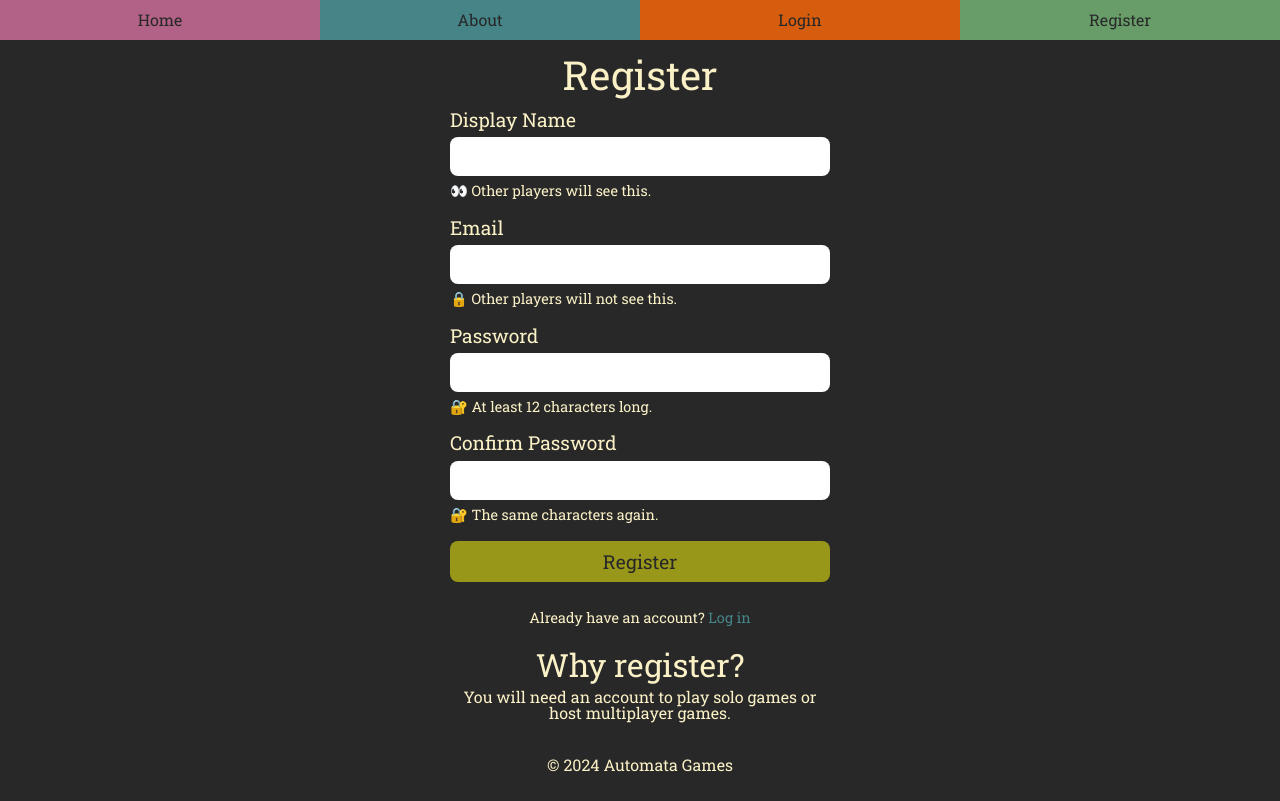
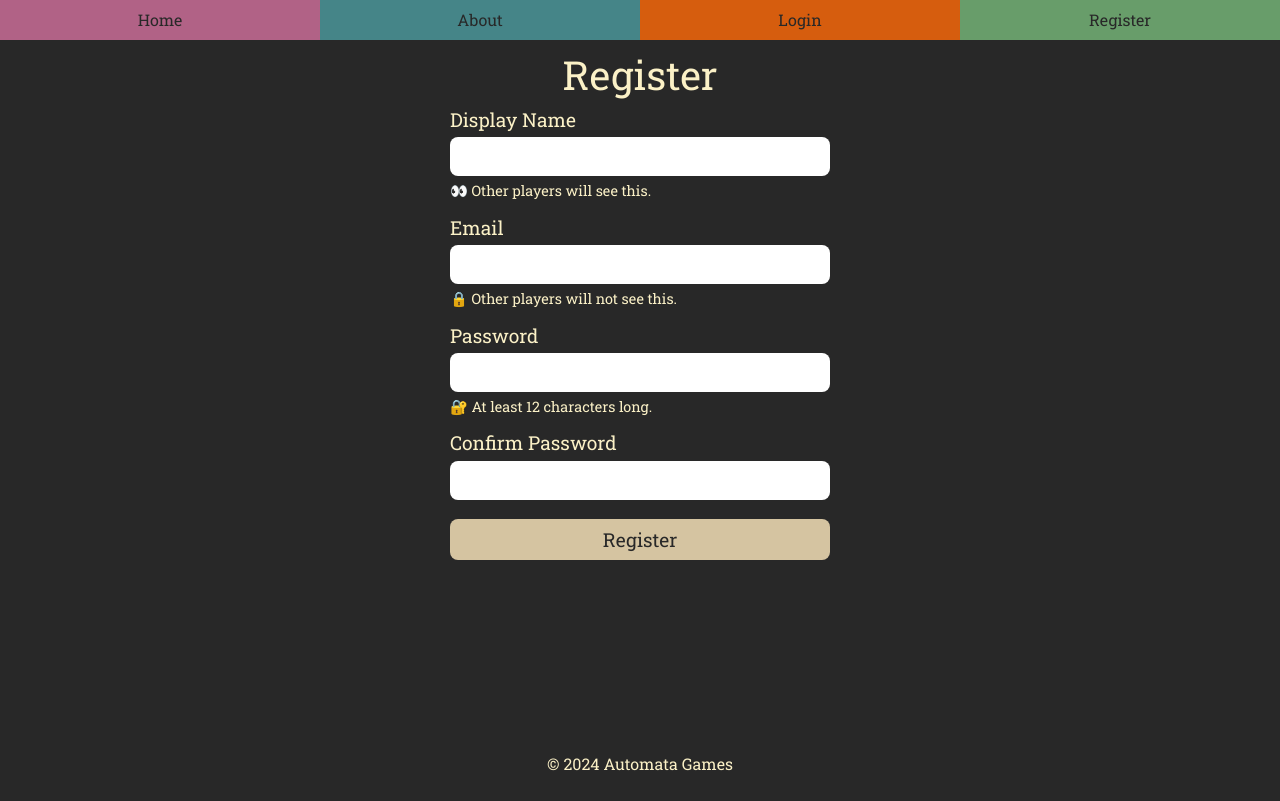
Before and after one commit to kyle-rader/rust-web-app, a SvelteKit app in the folder client/: page /register in a window 1280 px wide. Built offline with nearby package versions, Linux system fonts and the light colour scheme.

Commit message:
save posting registration form

```diff
--- /dev/null
+++ b/client/src/lib/types/error.ts
@@ -0,0 +1,4 @@
+export interface Error {
+    type: string;
+    msg: string;
+}
--- /dev/null
+++ b/client/src/lib/types/user.ts
@@ -0,0 +1,7 @@
+export interface User {
+    id: number;
+    display_name: string;
+    email: string;
+    createdAt: Date;
+    updatedAt: Date;
+}
--- a/client/src/routes/register/+page.svelte
+++ b/client/src/routes/register/+page.svelte
@@ -1,101 +1,39 @@
-<script>
-	let displayName = '';
-	let email = '';
-	let password = '';
-	let confirmPassword = '';
+<script lang="ts">
+	import RegisterForm from './register_form.svelte';
+	import { post } from '$lib/requests';
+	import type { User } from '$lib/types/user';
+	import type { Error } from '$lib/types/error';
 
-	function register() {
-		alert(
-			`TODO:\nRegistering\nHandle: ${displayName}\nEmail: ${email}\nPassword: ${password}\nConfirm Password: ${confirmPassword}`
-		);
+	let success: User | null = null;
+	let error: Error | null = null;
+
+	async function register(event: any) {
+		let res = await post('/api/user/register', event.detail.user);
+		console.log(res);
+		if (res.ok) {
+			success = await res.json();
+			console.log(success);
+		} else {
+			error = await res.json();
+			console.log(error);
+		}
 	}
 </script>
 
 <h1 class="container center">Register</h1>
 
-<div class="container center max-w">
-	<form on:submit|preventDefault={register}>
-		<div class="form-item">
-			<label for="displayName">Display Name</label>
-			<input type="text" id="displayName" required bind:value={displayName} />
-			<small>👀 Other players will see this.</small>
-		</div>
+{#if success}
+	<p class="container center">Successfully registered as {success.display_name}!</p>
+	<p class="container center">
+		Please check your email to verify your account and <a href="/login">log in</a>
+	</p>
+{:else}
+	<RegisterForm on:submit={register} />
+{/if}
 
-		<div class="form-item">
-			<label for="email">Email</label>
-			<input type="email" id="email" required bind:value={email} />
-			<small>🔒 Other players will not see this.</small>
-		</div>
-
-		<div class="form-item">
-			<label for="password">Password</label>
-			<input type="password" id="password" required bind:value={password} />
-			<small>🔐 At least 12 characters long.</small>
-		</div>
-
-		<div class="form-item">
-			<label for="confirmPassword">Confirm Password</label>
-			<input type="password" id="confirmPassword" required bind:value={confirmPassword} />
-			<small>🔐 The same characters again.</small>
-		</div>
-		<div class="form-item">
-			<button class="button" type="submit">Register</button>
-		</div>
-	</form>
-
-	<p class="center">
-		<small>Already have an account? <a href="/login">Log in</a></small>
-	</p>
-
-	<div class="container center">
-		<h3>Why register?</h3>
-		<p>You will need an account to play solo games or host multiplayer games.</p>
-	</div>
-</div>
+{#if error}
+	<p class="container center">❌ Error: {error.type} {error.msg}</p>
+{/if}
 
 <style>
-	form {
-		display: flex;
-		flex-direction: column;
-		width: 100%;
-		margin: 0 auto;
-	}
-
-	.form-item {
-		display: flex;
-		flex-direction: column;
-		margin-bottom: 1.2rem;
-	}
-
-	label {
-		text-align: left;
-		font-size: 1.2rem;
-		margin-bottom: 0.5rem;
-	}
-
-	input {
-		padding: 0.5rem;
-		font-size: 1.1rem;
-		border-radius: 0.5rem;
-		border: none;
-	}
-
-	small {
-		margin-top: 0.5rem;
-		text-align: left;
-		font-size: 0.9rem;
-	}
-
-	.button {
-		padding: 0.5rem;
-		font-size: 1.2rem;
-		border-radius: 0.5rem;
-		border: none;
-		background-color: var(--green);
-	}
-
-	.max-w {
-		max-width: 380px;
-		margin: auto;
-	}
 </style>
--- a/client/src/routes/register/register_form.svelte
+++ b/client/src/routes/register/register_form.svelte
@@ -3,7 +3,7 @@
 	const dispatch = createEventDispatcher();
 
 	export let minPasswordLength = 12;
-	export let user = {
+	let user = {
 		display_name: '',
 		email: '',
 		password: ''
@@ -25,8 +25,6 @@
 		});
 	}
 </script>
-
-<h1 class="container center">Register</h1>
 
 <div class="container center max-w">
 	<form on:submit={submit}>
@@ -70,9 +68,7 @@
 			{/if}
 		</div>
 		<div class="form-item">
-			<button type="submit" class="button" class:ready disabled={!ready} on:click={submit}>
-				Register
-			</button>
+			<button type="submit" class="button" class:ready disabled={!ready}> Register </button>
 		</div>
 	</form>
 </div>
```
